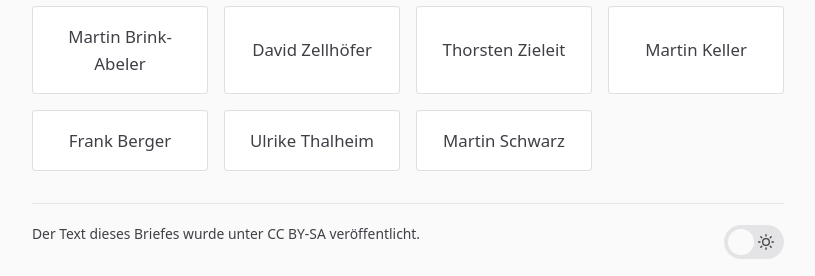
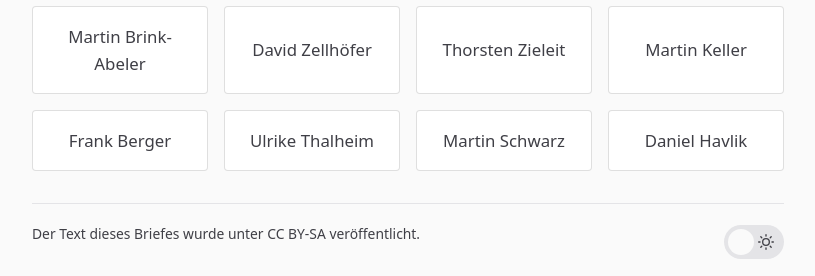
Before and after one commit to itrich/vsh-bleibt, a Jekyll site: the page built from OFFENERBRIEF.md, in a window 1280 px wide and 900 px high, scrolled down 4247 px. Shown: the part 621-897 px from the top of the window, without its empty margins (232-1047 px from the left). Built offline with Jekyll 4.4.1, drawn with Linux system fonts in a browser that asks for light colours.

Commit message:
Update signees.yml

```diff
--- a/_data/signees.yml
+++ b/_data/signees.yml
@@ -21,3 +21,4 @@
 - name: Frank Berger
 - name: Ulrike Thalheim
 - name: Martin Schwarz
+- name: Daniel Havlik
```
